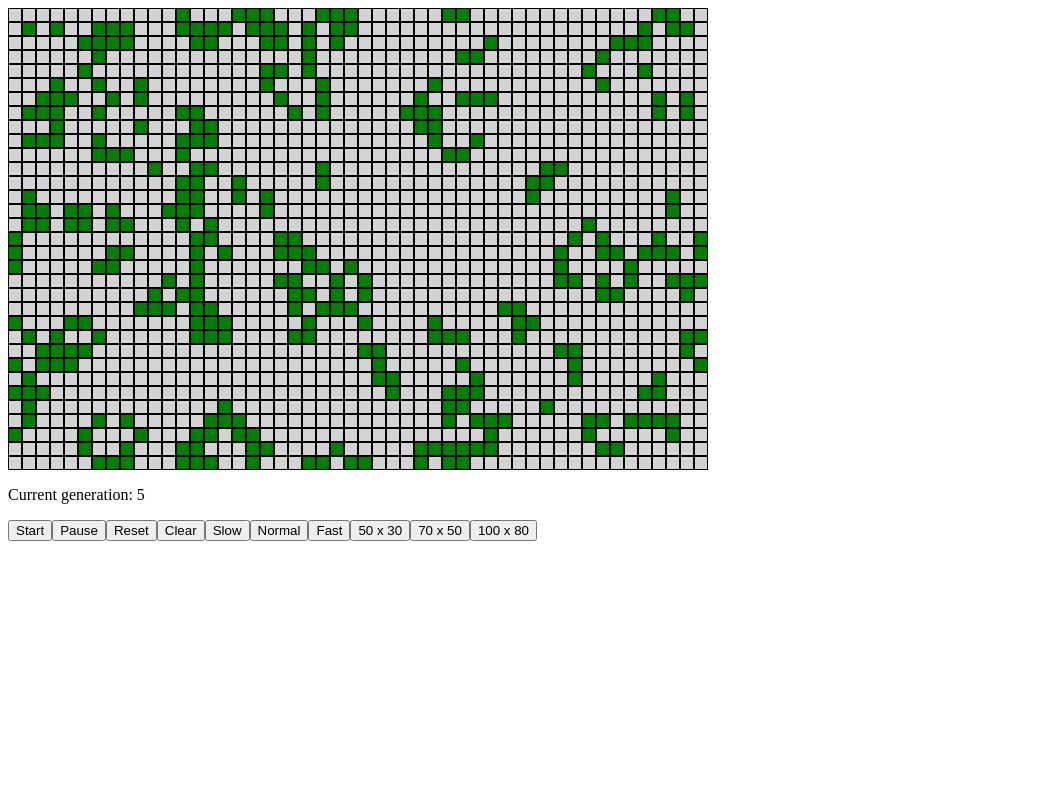
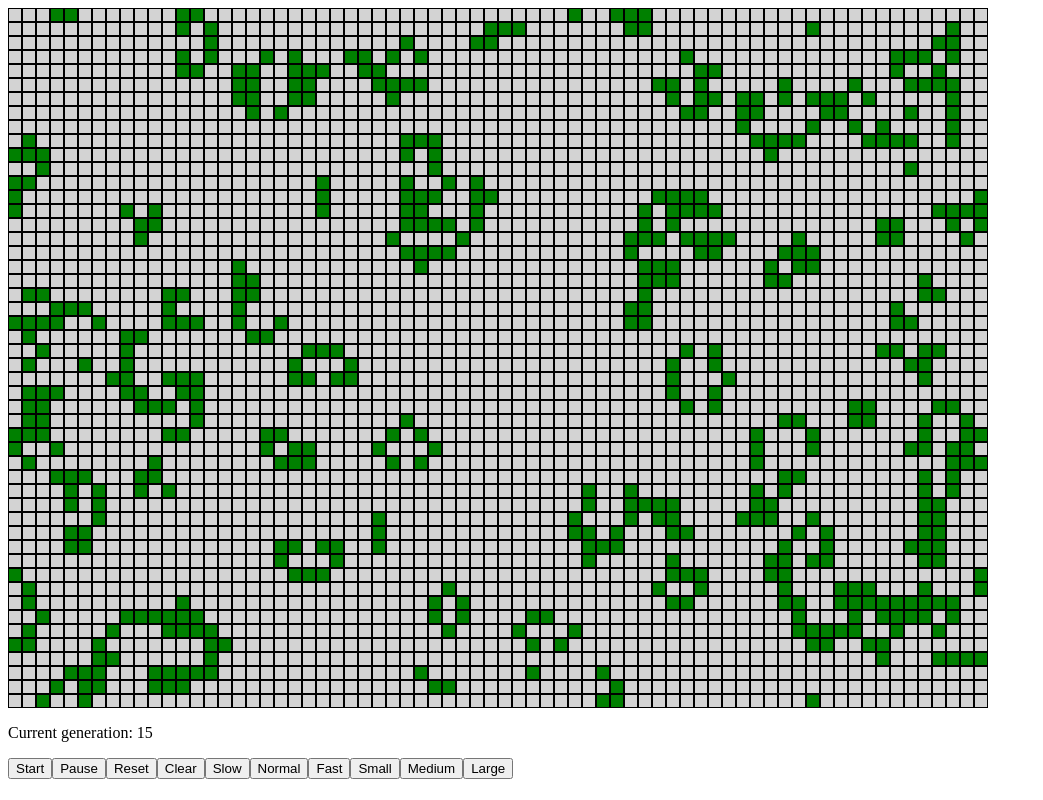
Before and after one commit to ananasij/Game-of-Life, a React app: page / in a window 1280 px wide. Shown: the whole page, without its empty margins (0-1043 px from the left). Built offline with nearby package versions, Linux system fonts and the light colour scheme.

Commit message:
Moving constant values to a separate Constants module

```diff
--- /dev/null
+++ b/app/src/Constants.js
@@ -0,0 +1,15 @@
+const Constants = {
+    gridSize: {
+        small: { width: 50, height: 30 },
+        medium: { width: 70, height: 50 },
+        large: { width: 100, height: 80 }
+    },
+    speed: {
+        slow: 700,
+        normal: 350,
+        fast: 100
+    },
+    populationIndex: 0.65
+};
+
+export default Constants;
--- a/app/src/components/App.jsx
+++ b/app/src/components/App.jsx
@@ -1,16 +1,40 @@
 import React from 'react';
 import Grid from './Grid';
+import Constants from './../Constants';
 
 class App extends React.Component {
+    static generateBoard(width, height, populationIndex) {
+        const grid = [];
+        for (let i = 0; i < width; i += 1) {
+            grid[i] = [];
+            for (let j = 0; j < height; j += 1) {
+                grid[i][j] = Math.round(Math.random() * populationIndex);
+            }
+        }
+        return grid;
+    }
+
+    static correctCoordinate(coordinate, offset, length) {
+        let corrected = coordinate + offset;
+
+        if (corrected === -1) {
+            corrected = length - 1;
+        } else if (corrected === length) {
+            corrected = 0;
+        }
+
+        return corrected;
+    }
+
     constructor() {
         super();
         this.state = {
-            width: 50,
-            height: 33,
+            width: Constants.gridSize.medium.width,
+            height: Constants.gridSize.medium.height,
             currentGrid: [],
-            speed: 1000,
+            speed: Constants.speed.normal,
             runningID: null,
-            currentGeneration: 0
+            currentGeneration: 1
         };
     }
 
@@ -19,10 +43,9 @@ class App extends React.Component {
     }
 
     initGrid(width, height) {
-        const grid = generateBoard(width, height, 0.65);
-
+        const grid = App.generateBoard(width, height, Constants.populationIndex);
         this.setState(
-            { width, height, currentGrid: grid, currentGeneration: 0 },
+            { width, height, currentGrid: grid, currentGeneration: 1 },
             this.startGame
         );
     }
@@ -55,8 +78,8 @@ class App extends React.Component {
         let correctedY;
         for (let i = -1; i <= 1; i += 1) {
             for (let j = -1; j <= 1; j += 1) {
-                correctedX = correctCoordinate(x, i, this.state.width);
-                correctedY = correctCoordinate(y, j, this.state.height);
+                correctedX = App.correctCoordinate(x, i, this.state.width);
+                correctedY = App.correctCoordinate(y, j, this.state.height);
 
                 if (this.getCell(correctedX, correctedY)) {
                     count += 1;
@@ -102,8 +125,8 @@ class App extends React.Component {
         this.pauseGame();
         this.setState(
             {
-                currentGrid: generateBoard(this.state.width, this.state.height, 0),
-                currentGeneration: 0
+                currentGrid: App.generateBoard(this.state.width, this.state.height, 0),
+                currentGeneration: 1
             }
         );
     }
@@ -119,14 +142,15 @@ class App extends React.Component {
         }
     }
 
-    resizeGrid(width, height) {
+    resizeGrid(size) {
+        const { width, height } = size;
         if (width !== this.state.width) {
             this.initGrid(width, height);
         }
     }
 
     render() {
-        const {width, height} = this.state;
+        const { width, height } = this.state;
         return (
             <div>
                 <Grid
@@ -140,38 +164,15 @@ class App extends React.Component {
                 <button onClick={() => this.pauseGame()}>Pause</button>
                 <button onClick={() => this.initGrid(width, height)}>Reset</button>
                 <button onClick={() => this.clearGrid()}>Clear</button>
-                <button onClick={() => this.changeSpeed(1000)}>Slow</button>
-                <button onClick={() => this.changeSpeed(500)}>Normal</button>
-                <button onClick={() => this.changeSpeed(250)}>Fast</button>
-                <button onClick={() => this.resizeGrid(50, 30)}>50 x 30</button>
-                <button onClick={() => this.resizeGrid(70, 50)}>70 x 50</button>
-                <button onClick={() => this.resizeGrid(100, 80)}>100 x 80</button>
+                <button onClick={() => this.changeSpeed(Constants.speed.slow)}>Slow</button>
+                <button onClick={() => this.changeSpeed(Constants.speed.normal)}>Normal</button>
+                <button onClick={() => this.changeSpeed(Constants.speed.fast)}>Fast</button>
+                <button onClick={() => this.resizeGrid(Constants.gridSize.small)}>Small</button>
+                <button onClick={() => this.resizeGrid(Constants.gridSize.medium)}>Medium</button>
+                <button onClick={() => this.resizeGrid(Constants.gridSize.large)}>Large</button>
             </div>
         );
     }
 }
 
-function generateBoard(width, height, populationIndex) {
-    const grid = [];
-    for (let i = 0; i < width; i += 1) {
-        grid[i] = [];
-        for (let j = 0; j < height; j += 1) {
-            grid[i][j] = Math.round(Math.random() * populationIndex);
-        }
-    }
-    return grid;
-}
-
-function correctCoordinate(coordinate, offset, length) {
-    let corrected = coordinate + offset;
-
-    if (corrected === -1) {
-        corrected = length - 1;
-    } else if (corrected === length) {
-        corrected = 0;
-    }
-
-    return corrected;
-}
-
 export default App;
```
